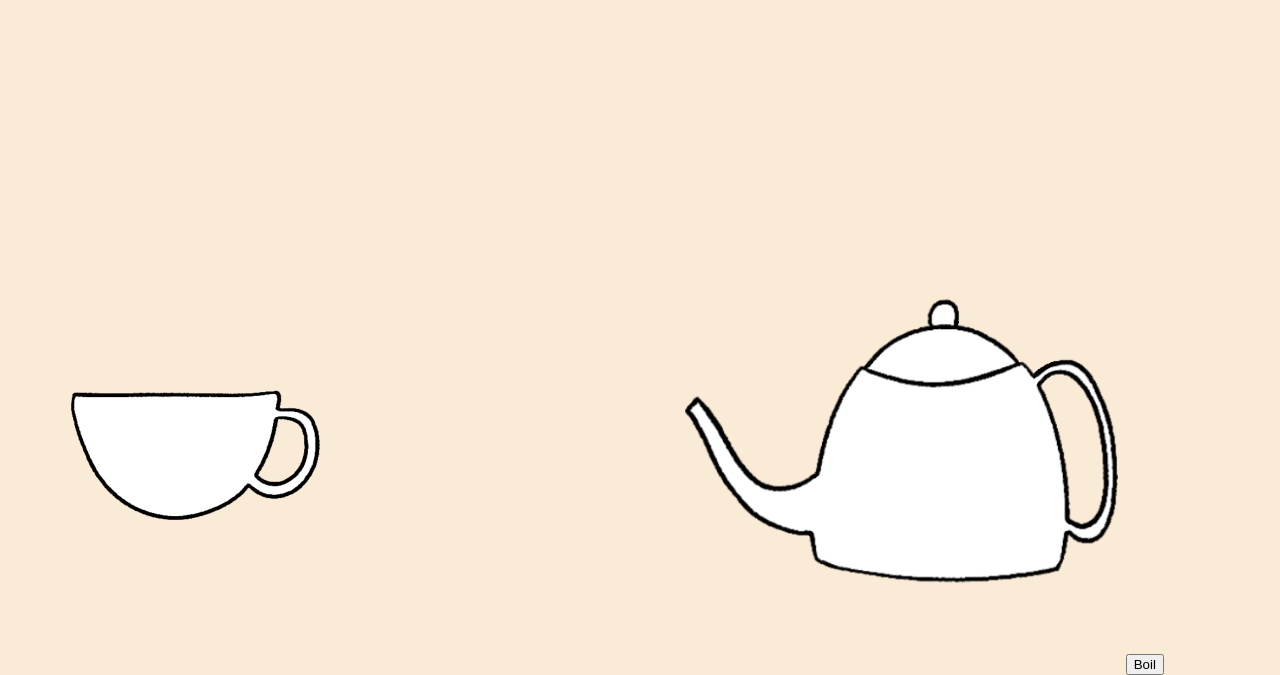
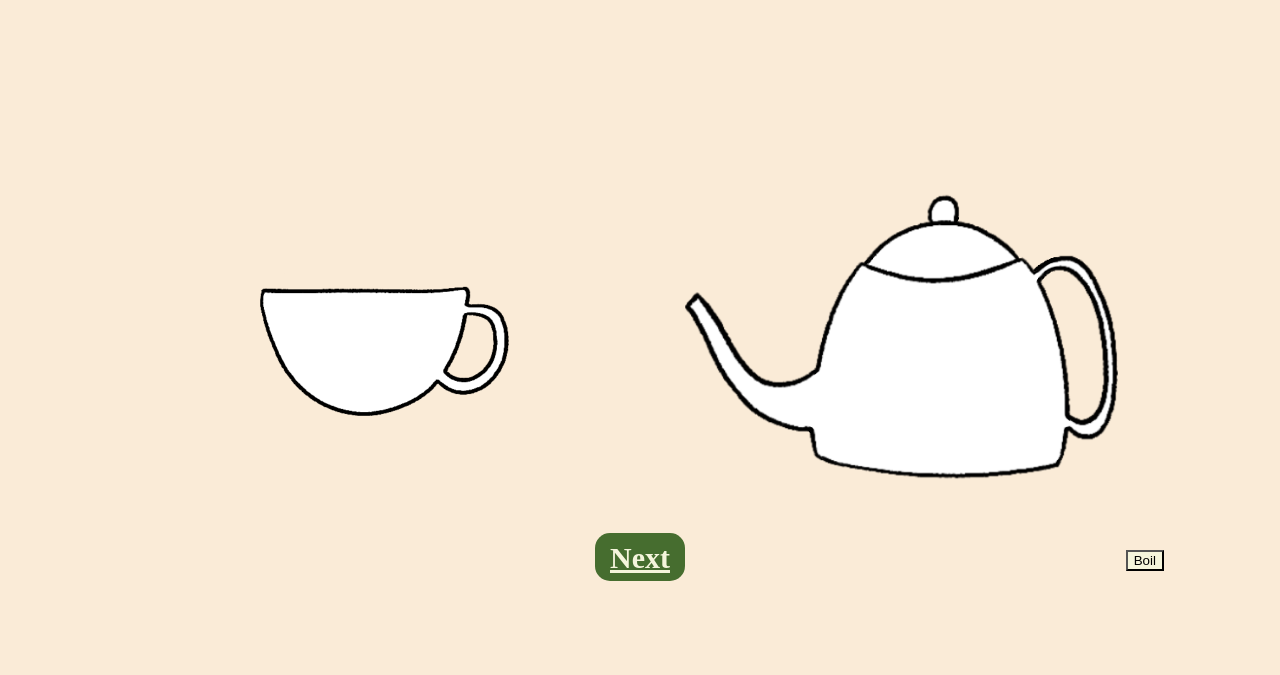
Before and after one commit to cse110-sp23-group18/cse110-sp23-group18, a website: page source/frame2.html in a window 1280 px wide. Shown: the part 631-1306 px from the top of the page. After the commit the page ends 1212 px from the top, so only its background shows below. Drawn offline with Linux system fonts and the light colour scheme.

Commit message:
began setting up container frame2

```diff
--- a/source/assets/styles/frame2.css
+++ b/source/assets/styles/frame2.css
@@ -2,7 +2,7 @@
 .frame2-container {
     display: flex;
     position: relative;
-    top: 170px;
+    top: 120px;
     left: 10px;
     flex-direction: row;
     justify-content: space-around;
@@ -17,19 +17,27 @@
 
 .teacup img {
     max-width: 50%;
-    position: relative;
+    position: sticky;
+    left: 20vw;
     height: auto;
+
 }
 .teacup img:hover {
     transform: scale(1.15);
 }
 
-
 .teapot img {
-    position: relative;
+    position: sticky;
     max-width: 80%;
     height: auto;
 }
 .teapot img:hover {
     transform: scale(1.15);
 }
+.teapot button{
+    background-color: beige;
+}
+
+a{
+    top: 15vh;
+}
--- a/source/frame2.html
+++ b/source/frame2.html
@@ -21,9 +21,6 @@
         </header>
         <main>
             <section id="frame2">
-                <h2>
-                    <a href="frame3.html" title="Go to frame 3">Next</a>
-                </h2>
 
                 <div class="frame2-container">
                     <div class="teacup">
@@ -34,6 +31,9 @@
                         <button>Boil</button>
                     </div>
                 </div>
+                <h2>
+                    <a href="frame3.html" title="Go to frame 3">Next</a>
+                </h2>
 
             </section>
         </main>
```
